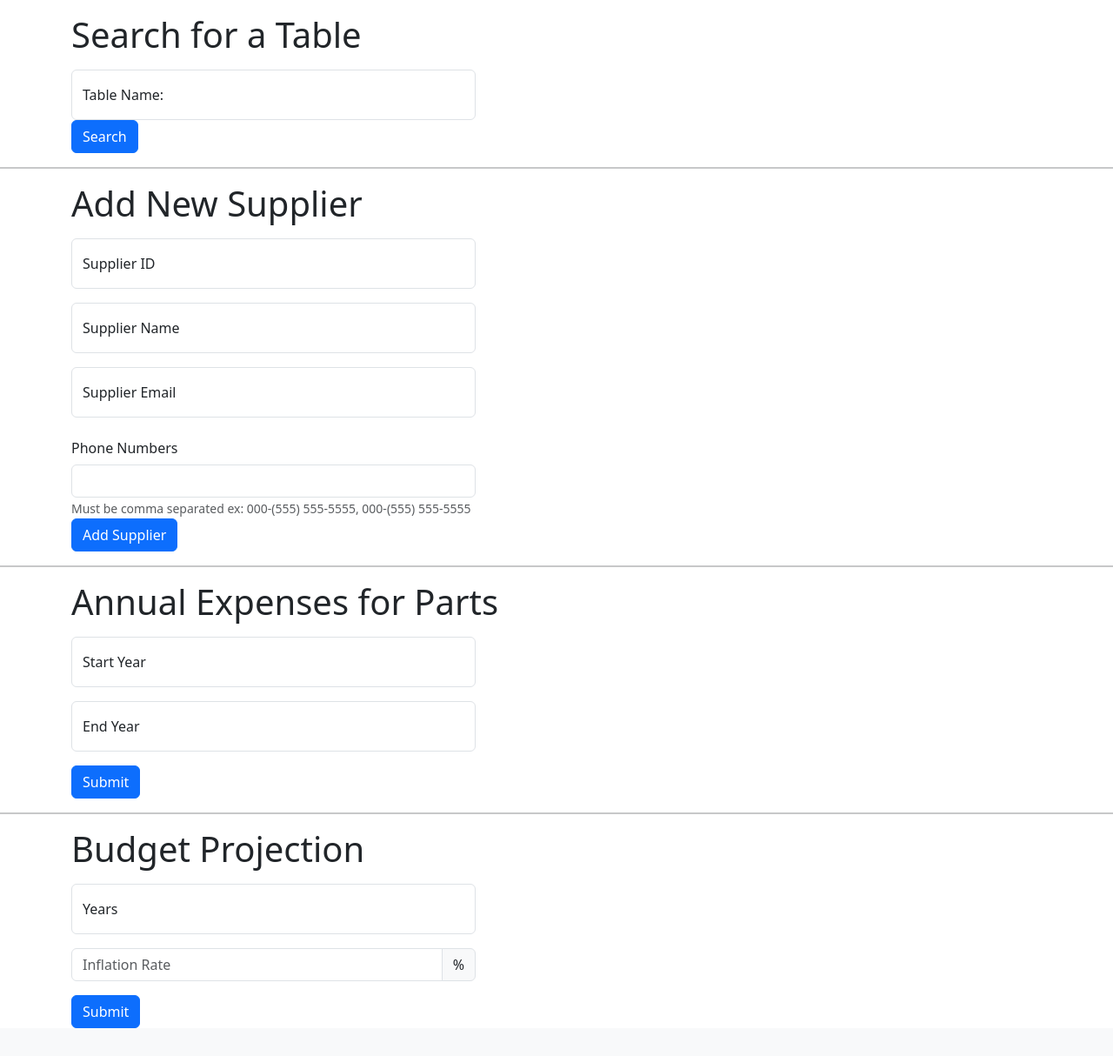
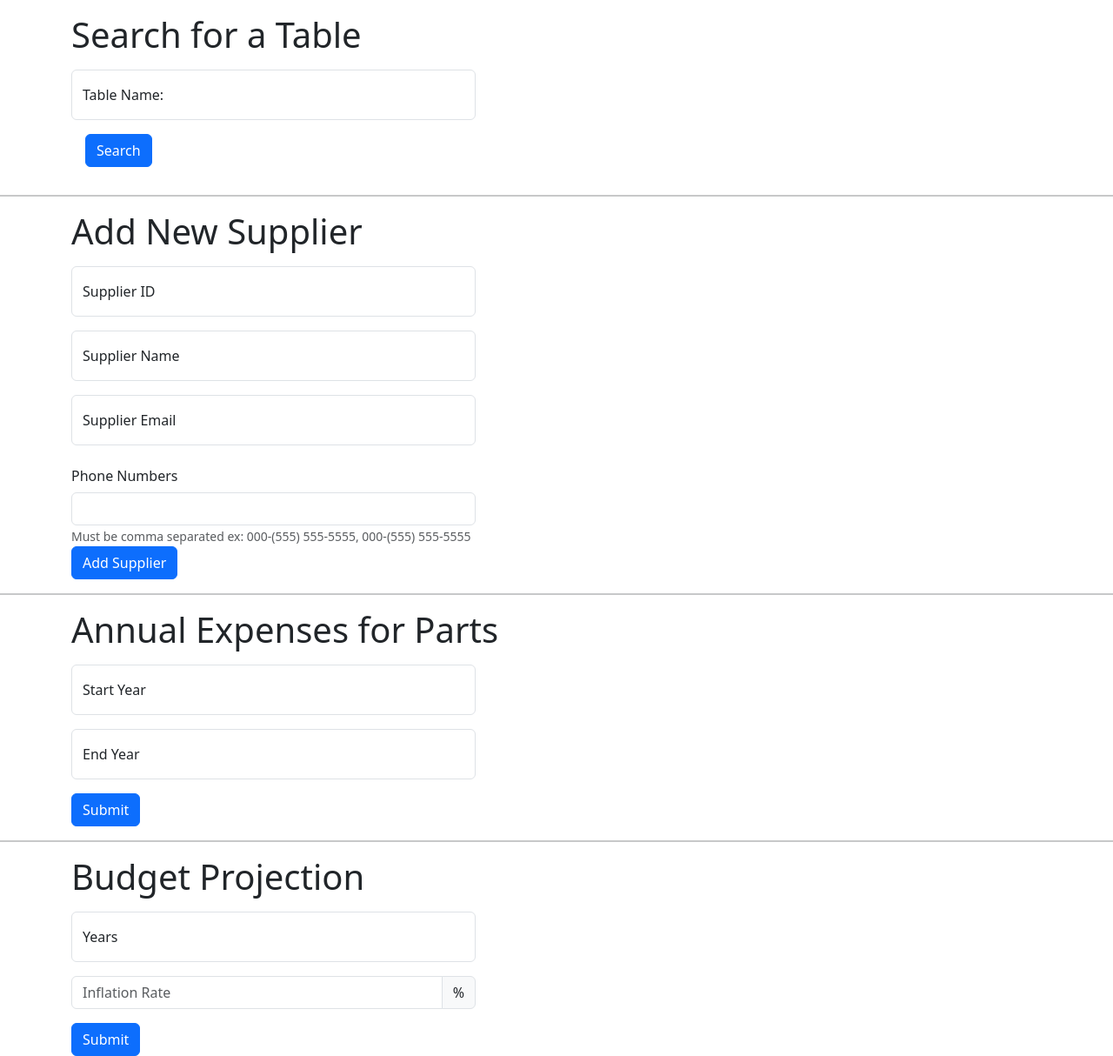
Before and after one commit to ali-alhusseini/flask_mysql_app, a Flask app: page /tables in a window 1280 px wide. Shown: the part 56-1270 px from the top of the page at 87% size. Before the commit the page ends 1238 px from the top, so only its background shows below. Run offline with Flask 3, Linux system fonts and the light colour scheme; parts of the project's set-up code (start-up, migrations or seed data) failed here and were passed over; some libraries are stand-ins or nearby versions.

Commit message:
Update search button style and wrap table data in a container

```diff
--- a/templates/index.html
+++ b/templates/index.html
@@ -34,10 +34,10 @@
                 <div class="form-floating mb-3">
                     <input type="text" class="form-control" name="myTable" placeholder="Table Name">
                     <label for="tableName">Table Name:</label>
-                    <input type="submit" class="btn btn-primary" value="Search">
+                    <input type="submit" class="btn btn-primary m-3" value="Search">
                 </div>
             </form>
-            <ul>
+            <div class="container">
                 {% if table_data %}
                 <h2 class="h2">Data from Table: {{ table_name }}</h2>
                 <table class="table table-striped table-bordered">
@@ -55,7 +55,7 @@
                     {% endfor %}
                 </table>
                 {% endif %}
-            </ul>
+            </div>
         </div>
     </div>
 
```
